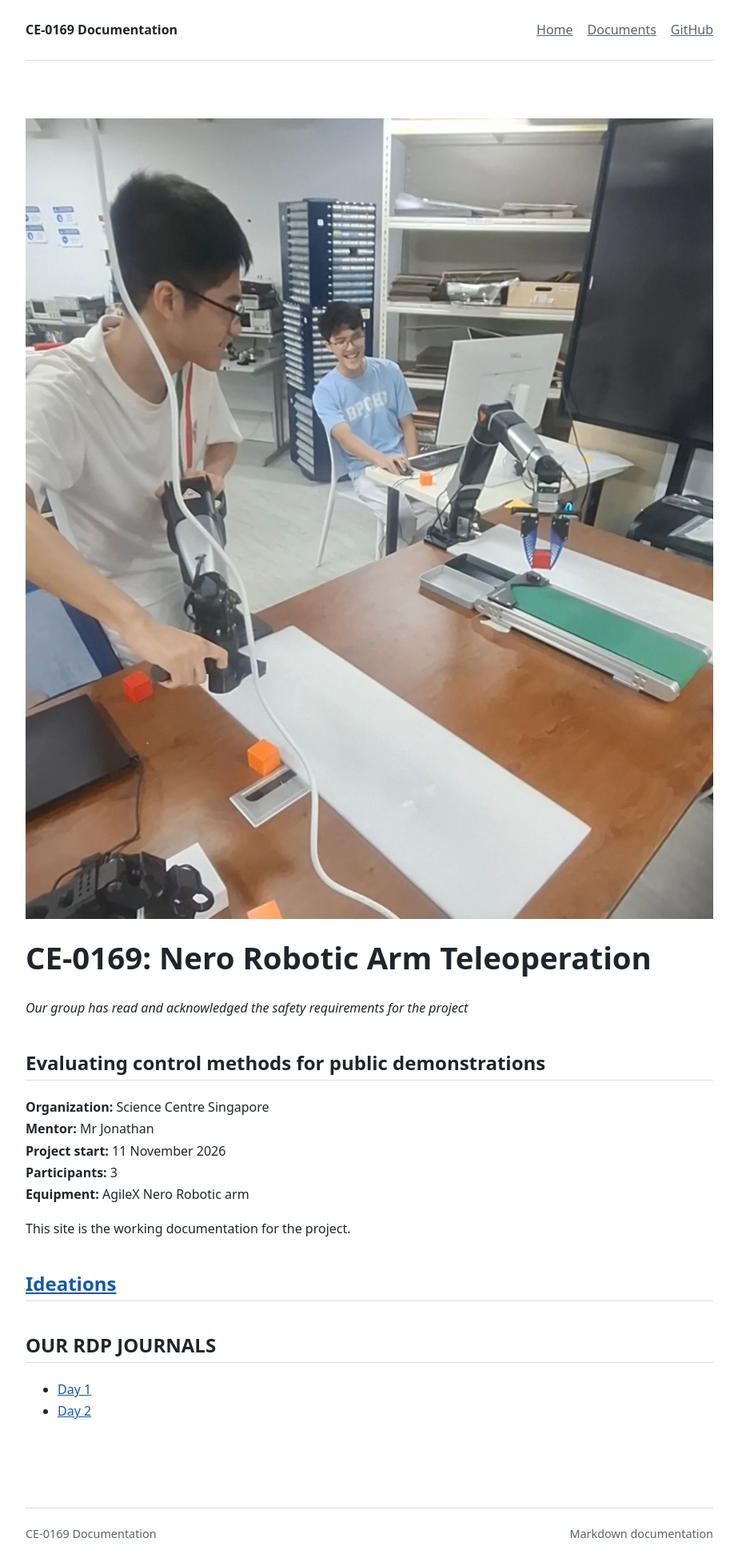
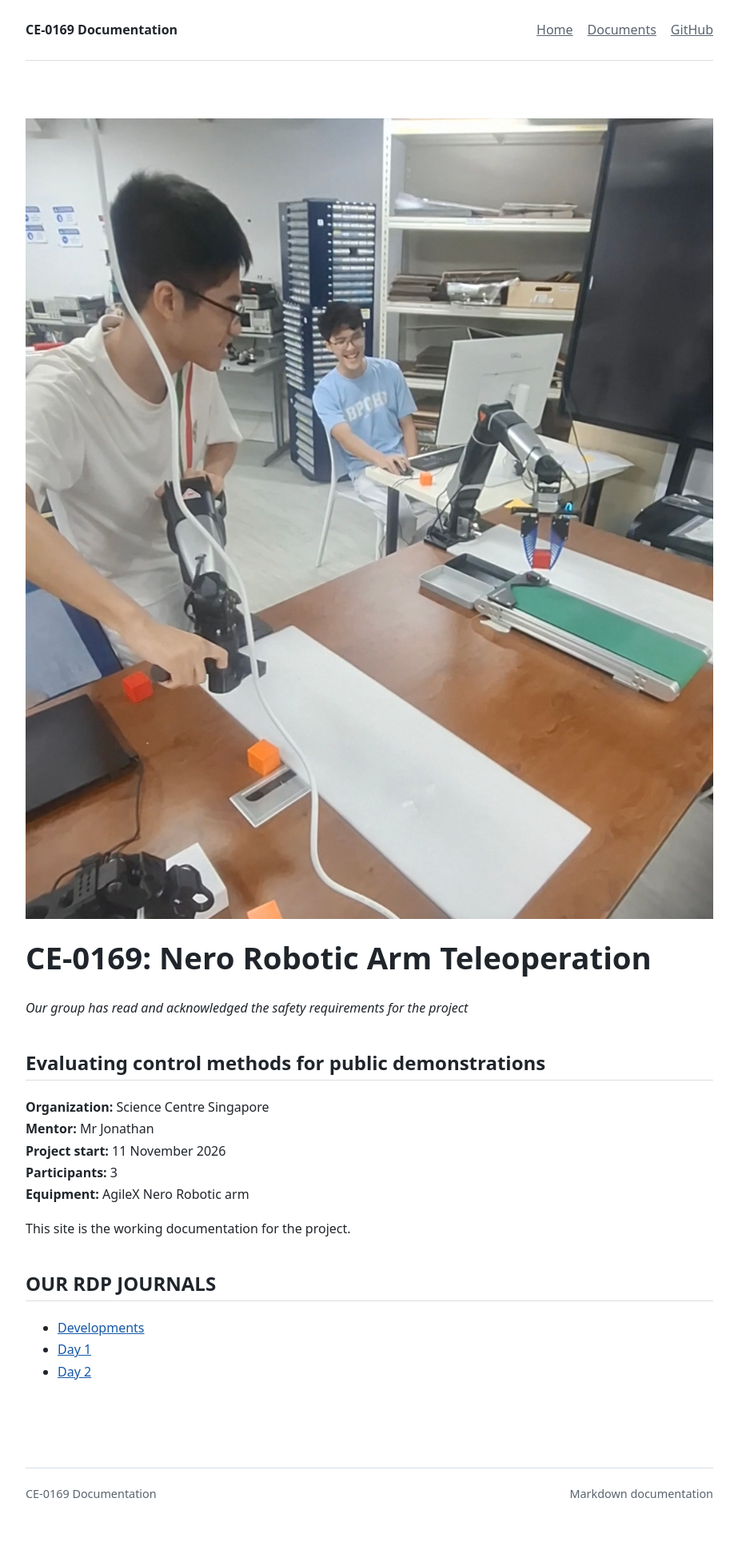
Before and after one commit to Suraset-Khurasee/rnd01, a Jekyll site: the page built from index.md, in a window 1280 px wide. Shown: the whole page at 80% size, without its empty margins (178-1101 px from the left). Built offline with Jekyll 4.4.1, drawn with Linux system fonts in a browser that asks for light colours; after the commit the page ends 1908 px from its top, so only the background shows below that.

Commit message:
total dev

```diff
--- a/index.md
+++ b/index.md
@@ -19,9 +19,8 @@ title: Home
 
 This site is the working documentation for the project.
 
-## [Ideations](docs/Ideation/)
 
 ## OUR RDP JOURNALS
-
+- [Developments](docs/Ideation/)
 - [Day 1](docs/day1/)
 - [Day 2](docs/day2/)
```
